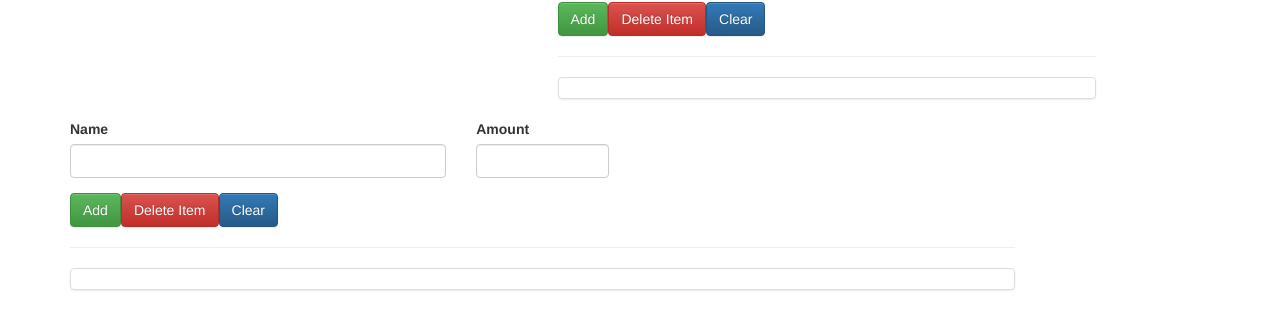
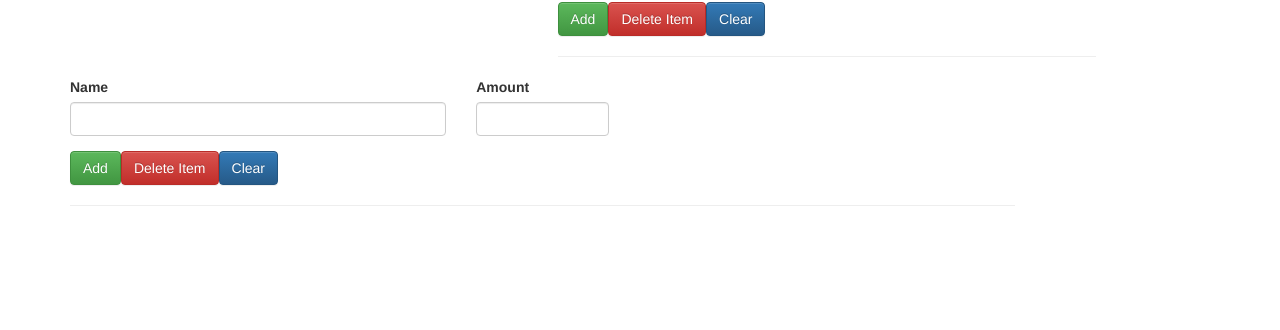
Before and after one commit to Asgar25/Recipe-Book, an Angular app: page / in a window 1280 px wide. Shown: the part 340-670 px from the top of the page. Built offline with nearby package versions, Linux system fonts and the light colour scheme.

Commit message:
feat: Add multiple shopping list items

```diff
--- a/src/app/shopping-list/shopping-list.component.html
+++ b/src/app/shopping-list/shopping-list.component.html
@@ -3,7 +3,7 @@
       <rb-shopping-list-add></rb-shopping-list-add>
     <hr>
     <ul class="list-group">
-      <a class="list-group-item" style="cursor: pointer"></a>
+      <a class="list-group-item" style="cursor: pointer" *ngFor="let item of items"></a>
     </ul>
   </div>
 </div>
--- a/src/app/shopping-list/shopping-list.component.ts
+++ b/src/app/shopping-list/shopping-list.component.ts
@@ -1,4 +1,5 @@
 import { Component, OnInit } from '@angular/core';
+import {Ingredient} from '../ingredient';
 
 @Component({
   selector: 'rb-shopping-list',
@@ -6,7 +7,7 @@ import { Component, OnInit } from '@angular/core';
   styleUrls: ['./shopping-list.component.css']
 })
 export class ShoppingListComponent implements OnInit {
-
+    items: Ingredient[]=[];
   constructor() { }
 
   ngOnInit() {
```
